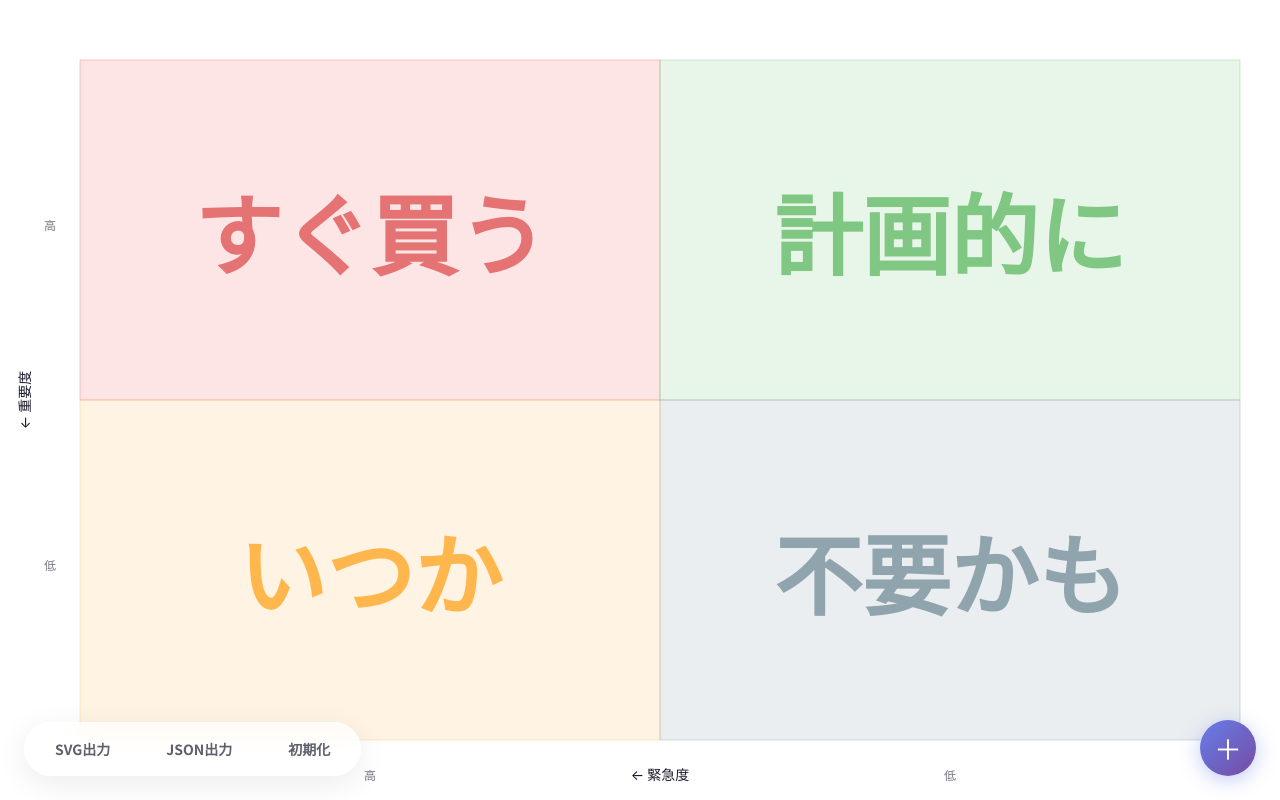
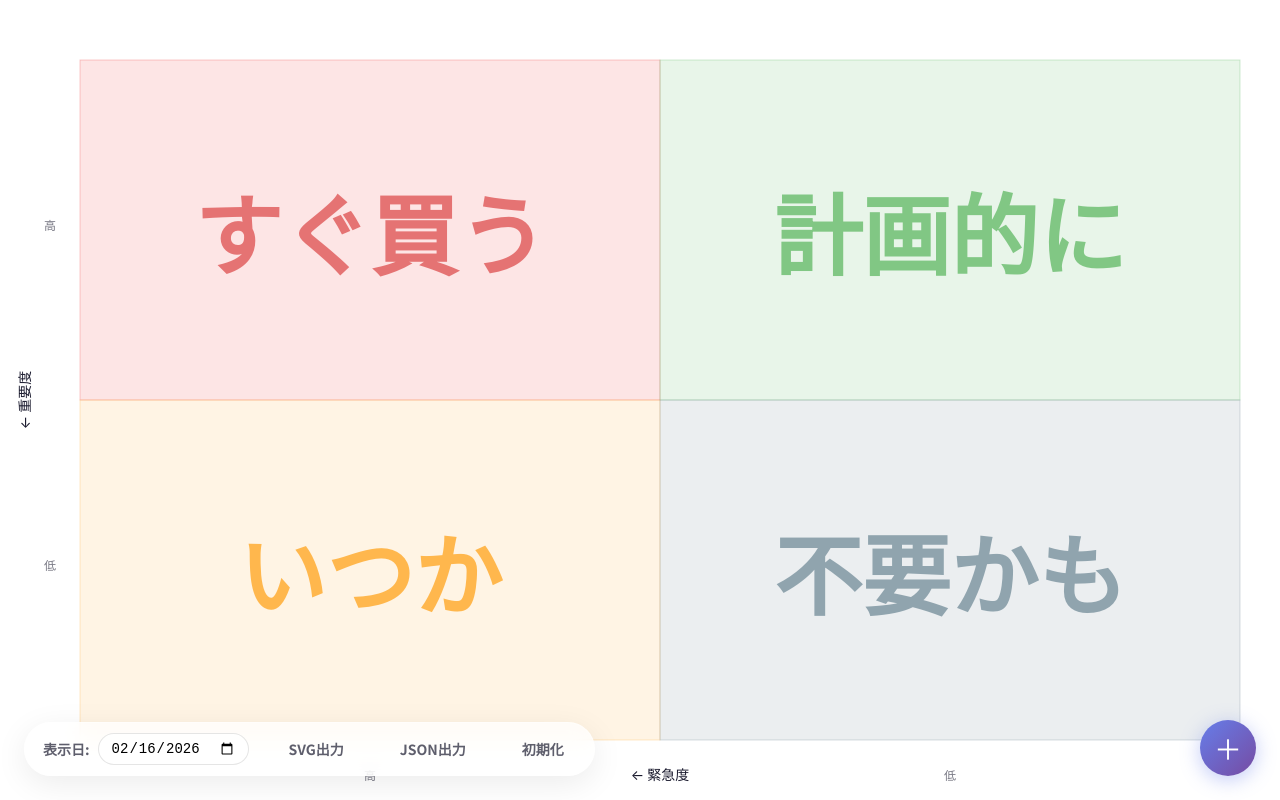
Before and after one commit to yanqirenshi/Greedy.js, a website built with Vite: page index.html in a window 1280 px wide. Built offline with nearby package versions, Linux system fonts and the light colour scheme; files whose address does not match are found by name.

Commit message:
Add display timing filter feature

```diff
--- a/index.html
+++ b/index.html
@@ -23,6 +23,10 @@
 
     <!-- 下部コントロールボタン群 -->
     <div class="bottom-controls">
+      <div class="date-filter-group">
+        <label for="display-date">表示日:</label>
+        <input type="date" id="display-date">
+      </div>
       <button id="export-svg-btn" class="btn-control" title="マトリクスをSVG画像としてダウンロード">SVG出力</button>
       <button id="export-btn" class="btn-control" title="保存されたデータをJSON形式でダウンロード">JSON出力</button>
       <button id="reset-btn" class="btn-control" title="保存されたデータを削除して初期状態に戻す">初期化</button>
--- a/src/main.ts
+++ b/src/main.ts
@@ -5,14 +5,44 @@ import { getDesires, deleteDesire, resetDesires } from './storage';
 import type { Desire } from './types';
 
 // アプリケーションの状態
-let desires: Desire[] = [];
+let allDesires: Desire[] = []; // 全データ
+let displayingDesires: Desire[] = []; // 表示用データ
+let currentDisplayDate: Date = new Date(); // 表示基準日
 let renderer: MatrixRenderer;
 let form: DesireForm;
+
+// 日付比較用ユーティリティ（時刻を無視）
+function isSameOrBefore(date1: Date, date2: Date): boolean {
+    const d1 = new Date(date1.getFullYear(), date1.getMonth(), date1.getDate());
+    const d2 = new Date(date2.getFullYear(), date2.getMonth(), date2.getDate());
+    return d1 <= d2;
+}
+
+// フィルタリング処理
+function filterDesires(): void {
+    displayingDesires = allDesires.filter(desire => {
+        // 発生日 <= タイミング
+        const occurred = desire.occurredDate ? desire.occurredDate : desire.createdAt;
+        if (!isSameOrBefore(occurred, currentDisplayDate)) {
+            return false;
+        }
+
+        // タイミング <= 成就日 (成就日が未設定なら常にOK)
+        if (desire.fulfilledDate) {
+            if (!isSameOrBefore(currentDisplayDate, desire.fulfilledDate)) {
+                return false;
+            }
+        }
+
+        return true;
+    });
+}
 
 // 物慾を削除して再描画
 async function handleDelete(id: string): Promise<void> {
     await deleteDesire(id);
-    desires = await getDesires();
+    allDesires = await getDesires();
+    filterDesires();
     refreshMatrix();
 }
 
@@ -20,7 +50,8 @@ async function handleDelete(id: string): Promise<void> {
 async function handleUpdate(id: string, x: number, y: number): Promise<void> {
     const { updateDesire } = await import('./storage');
     await updateDesire(id, { x, y });
-    desires = await getDesires();
+    allDesires = await getDesires(); // 位置更新後も全データ再取得が安全
+    filterDesires();
 }
 
 // 物慾クリック時の処理（照会モード表示）
@@ -30,7 +61,7 @@ function handleClick(desire: Desire): void {
 
 // マトリクスを再描画
 function refreshMatrix(): void {
-    renderer.refresh(desires, handleDelete, handleUpdate, handleClick);
+    renderer.refresh(displayingDesires, handleDelete, handleUpdate, handleClick);
 }
 
 // SVG内の画像をBase64に変換して埋め込む
@@ -87,7 +118,7 @@ async function handleSvgExport(): Promise<void> {
 
 // JSONエクスポート処理
 async function handleExport(): Promise<void> {
-    const data = JSON.stringify(desires, null, 2);
+    const data = JSON.stringify(allDesires, null, 2);
 
     // モダンブラウザ向け File System Access API (保存先選択ダイアログ)
     if ('showSaveFilePicker' in window) {
@@ -128,7 +159,32 @@ async function handleExport(): Promise<void> {
 // アプリケーション初期化
 async function init(): Promise<void> {
     // 保存済みデータを読み込み
-    desires = await getDesires();
+    allDesires = await getDesires();
+
+    // 表示日付の初期化（今日）
+    const displayDateInput = document.getElementById('display-date') as HTMLInputElement;
+    if (displayDateInput) {
+        const d = new Date();
+        const year = d.getFullYear();
+        const month = String(d.getMonth() + 1).padStart(2, '0');
+        const day = String(d.getDate()).padStart(2, '0');
+        const dateStr = `${year}-${month}-${day}`;
+        displayDateInput.value = dateStr;
+        currentDisplayDate = new Date(dateStr);
+
+        // 日付変更イベント
+        displayDateInput.addEventListener('change', (e) => {
+            const input = e.target as HTMLInputElement;
+            if (input.value) {
+                currentDisplayDate = new Date(input.value);
+                filterDesires();
+                refreshMatrix();
+            }
+        });
+    }
+
+    // 初回フィルタリング
+    filterDesires();
 
     // マトリクスレンダラーを初期化
     renderer = new MatrixRenderer('#matrix');
@@ -138,7 +194,8 @@ async function init(): Promise<void> {
     form = new DesireForm(
         // 送信後コールバック: データ再取得＋再描画
         async () => {
-            desires = await getDesires();
+            allDesires = await getDesires();
+            filterDesires();
             refreshMatrix();
         },
         // 削除後コールバック
--- a/src/style.css
+++ b/src/style.css
@@ -111,6 +111,32 @@ body {
   border-radius: 50px;
   z-index: 90;
   box-shadow: 0 8px 32px rgba(0, 0, 0, 0.08);
+  align-items: center;
+  /* 追加: 垂直方向中央揃え */
+}
+
+.date-filter-group {
+  display: flex;
+  align-items: center;
+  gap: 8px;
+  margin-right: 8px;
+  padding-left: 12px;
+}
+
+.date-filter-group label {
+  margin: 0;
+  font-size: 14px;
+  font-weight: 600;
+  color: var(--text-secondary);
+}
+
+.date-filter-group input[type="date"] {
+  width: auto;
+  padding: 6px 12px;
+  font-size: 14px;
+  border-radius: 20px;
+  border: 1px solid var(--border-color);
+  background: rgba(255, 255, 255, 0.8);
 }
 
 .btn-control {
```
